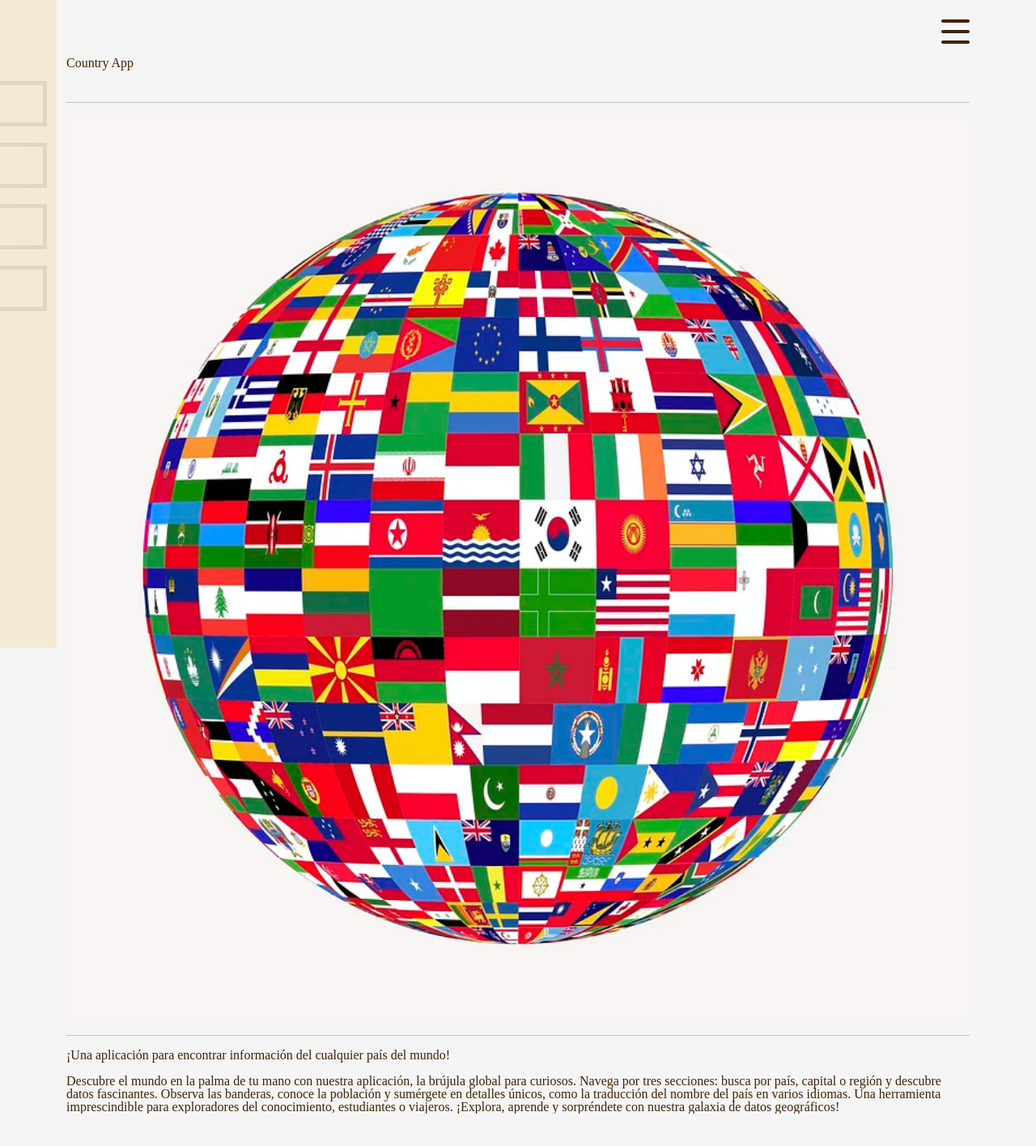
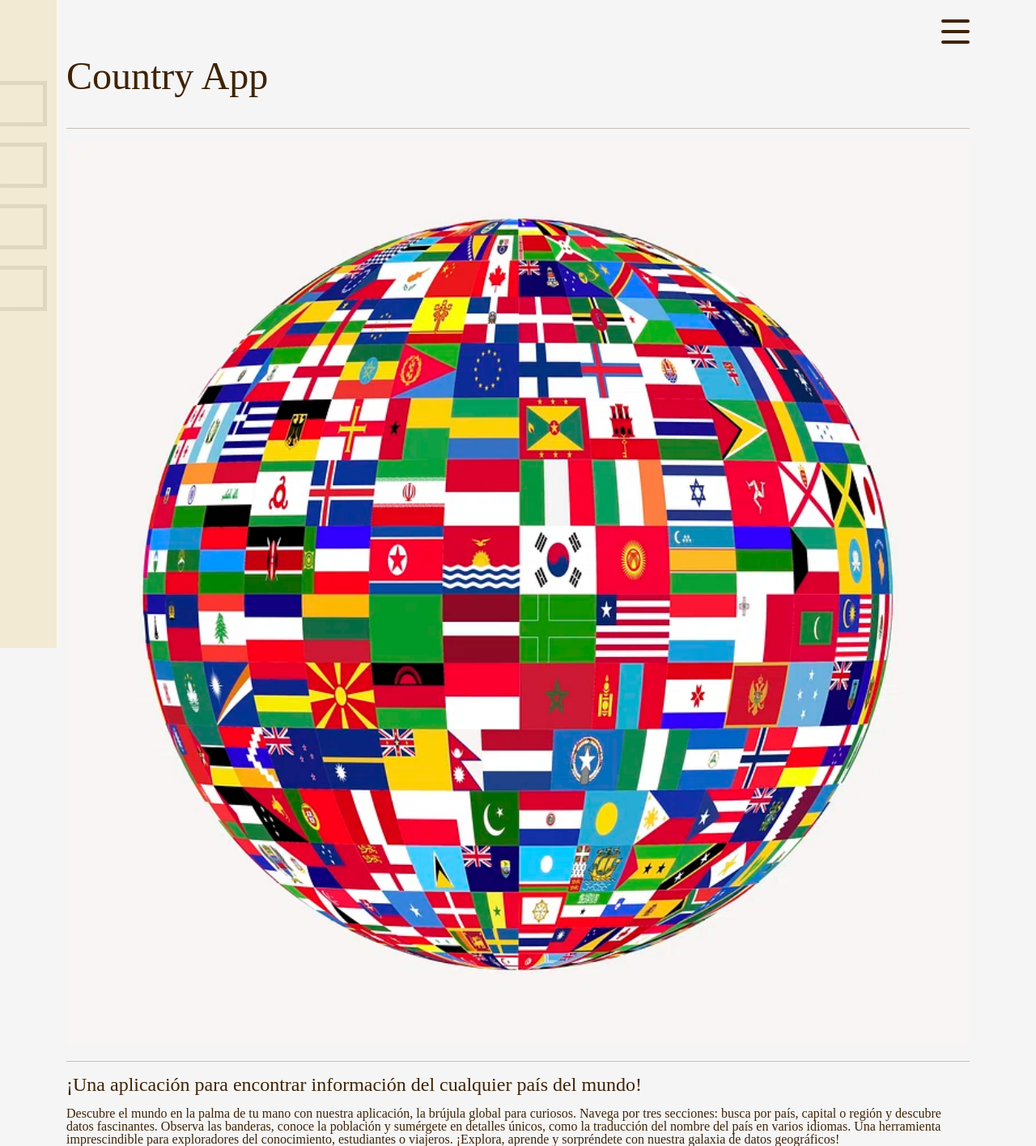
Before and after one commit to Marc1515/CountriesApp, an Angular app: page / in a window 1280 px wide. Shown: the whole page at 81% size. Before the commit the page ends 1375 px from the top, so only its background shows below. Built offline with nearby package versions, Linux system fonts and the light colour scheme.

Commit message:
Estilos para los títulos modificados.

```diff
--- a/src/styles.css
+++ b/src/styles.css
@@ -35,8 +35,16 @@ body {
 ol, ul {
 	list-style: none;
 }
+
+h1 {
+  font-size: xxx-large;
+}
+
 h2 {
   font-size: xx-large;
+}
+h3 {
+  font-size: x-large;
 }
 blockquote, q {
 	quotes: none;
```
